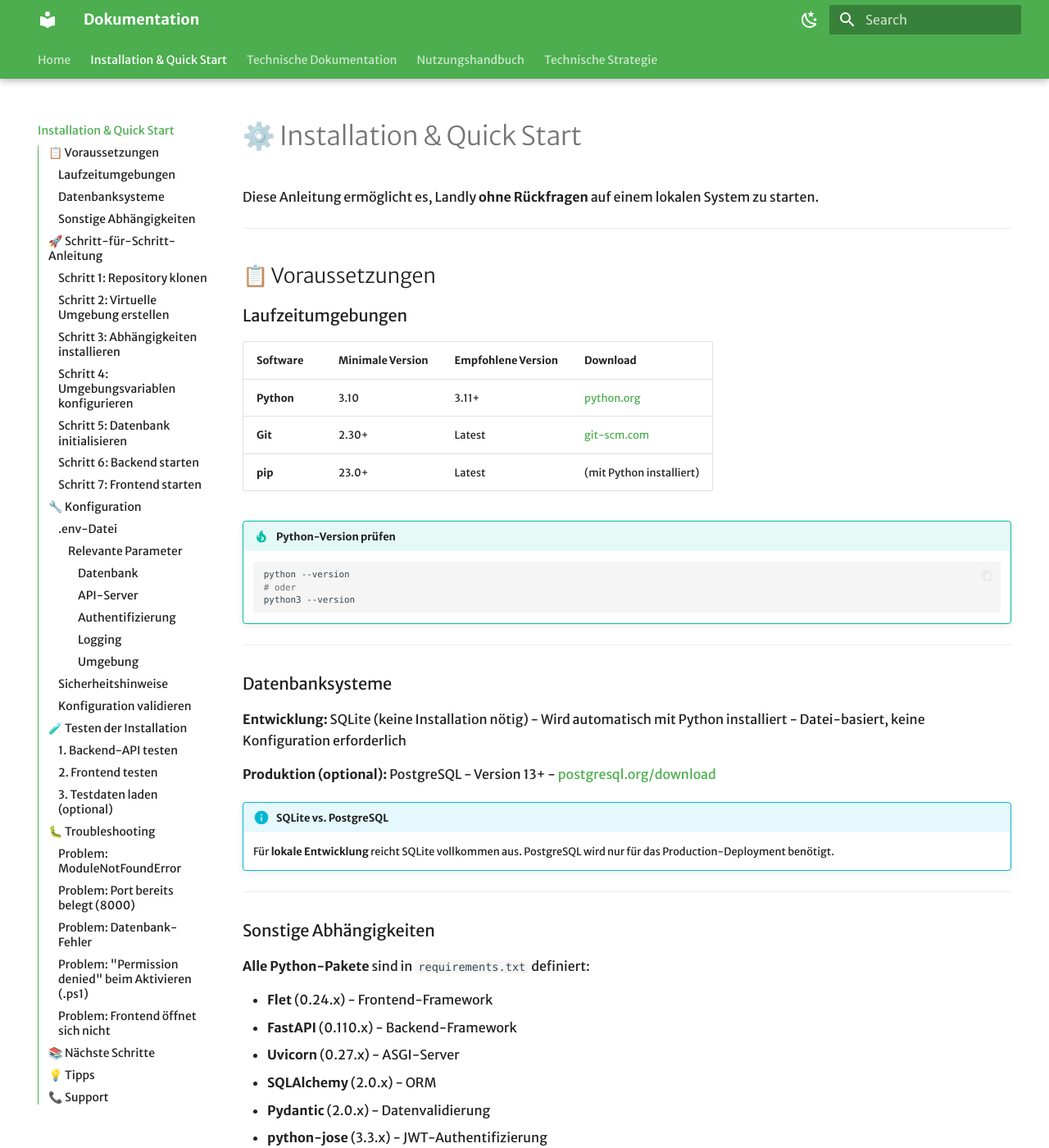
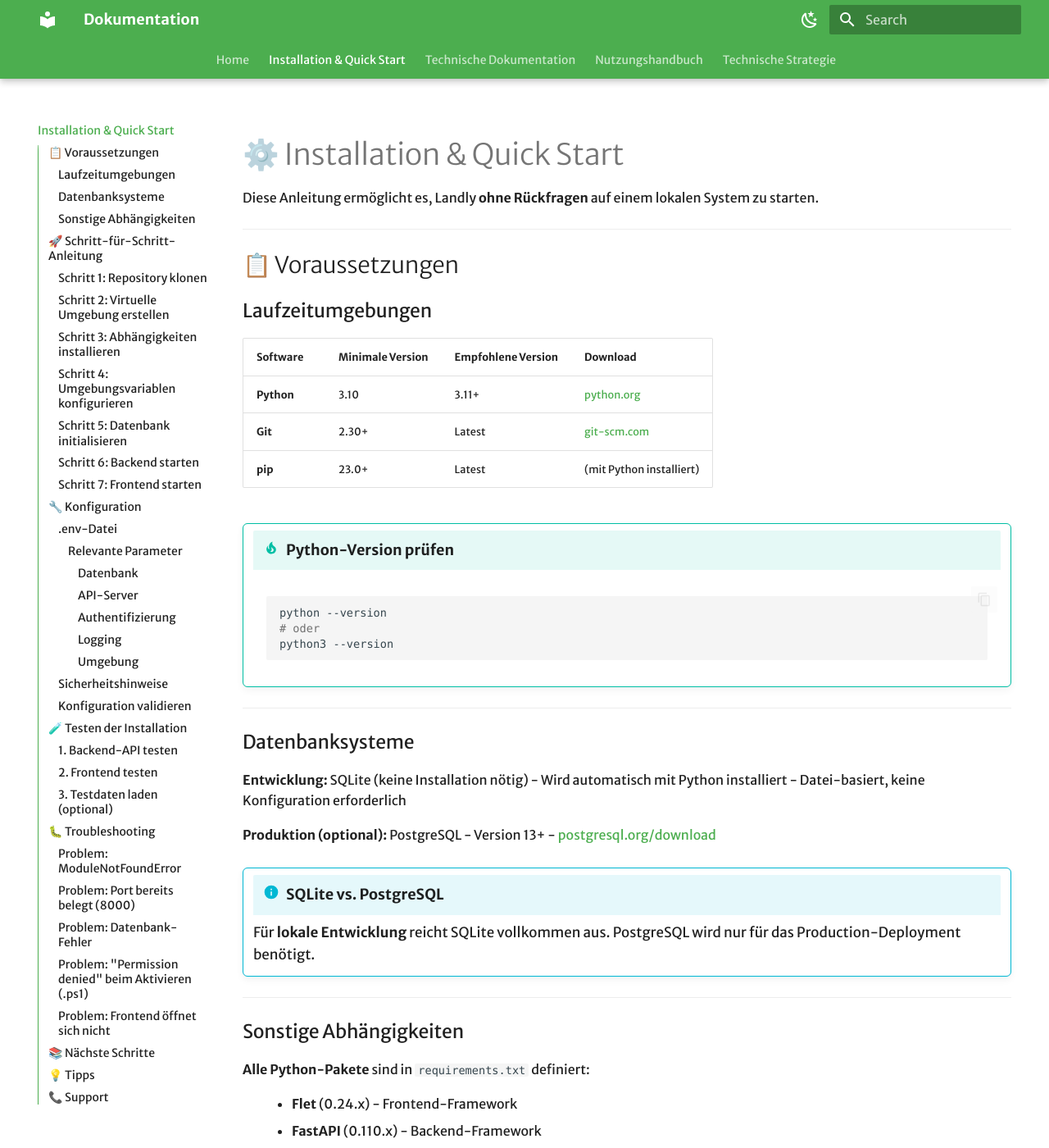
Before and after one commit to Landly-WIV/landly, an MkDocs documentation site: the page built from docs/installation.md, in a window 1280 px wide and 1400 px high. Shown: the whole window at 82% size. Built offline with MkDocs 1.6.1 and Material for MkDocs 9.7.7, drawn with Linux system fonts in a browser that asks for light colours; some web fonts are replaced.

Commit message:
font fix

```diff
--- a/docs/styles/extra.css
+++ b/docs/styles/extra.css
@@ -1,18 +1,101 @@
 /* Custom CSS für Landly Dokumentation */
-
-/* Zusätzliche Anpassungen können hier hinzugefügt werden */
 
 :root {
   --md-primary-fg-color: #4caf50;
   --md-accent-fg-color: #cddc39;
 }
 
+/* Navigation Tabs mittig setzen */
+.md-tabs__list {
+  justify-content: center;
+}
+
+/* Kompaktere Darstellung: Schriftgröße und Abstände reduzieren */
+.md-content {
+  font-size: 0.85rem;
+  line-height: 1.5;
+}
+
+/* Überschriften kompakter */
+.md-content h1 {
+  font-size: 1.8rem;
+  margin-top: 1rem;
+  margin-bottom: 0.8rem;
+}
+
+.md-content h2 {
+  font-size: 1.4rem;
+  margin-top: 1.2rem;
+  margin-bottom: 0.6rem;
+}
+
+.md-content h3 {
+  font-size: 1.15rem;
+  margin-top: 1rem;
+  margin-bottom: 0.5rem;
+}
+
+.md-content h4 {
+  font-size: 1rem;
+  margin-top: 0.8rem;
+  margin-bottom: 0.4rem;
+}
+
+/* Absätze kompakter */
+.md-content p {
+  margin-bottom: 0.7rem;
+}
+
+/* Listen kompakter */
+.md-content ul,
+.md-content ol {
+  margin-bottom: 0.7rem;
+  padding-left: 1.5rem;
+}
+
+.md-content li {
+  margin-bottom: 0.3rem;
+}
+
+/* Tabellen kompakter */
+.md-content table {
+  font-size: 0.8rem;
+  margin-bottom: 1rem;
+}
+
+.md-content th,
+.md-content td {
+  padding: 0.4rem 0.6rem;
+}
+
+/* Code-Blöcke kompakter */
+.md-content pre {
+  margin-bottom: 0.8rem;
+  font-size: 0.8rem;
+}
+
+.md-content code {
+  font-size: 0.85em;
+}
+
+/* Admonition Boxen kompakter */
+.md-content .admonition {
+  border-radius: 6px;
+  margin-bottom: 0.8rem;
+  font-size: 0.85rem;
+}
+
+.md-content .admonition-title {
+  padding: 0.5rem 0.8rem;
+  font-size: 0.9rem;
+}
+
+.md-content .admonition p {
+  margin: 0.4rem 0;
+}
+
 /* Verbesserte Code-Block Darstellung */
 .highlight pre {
   border-radius: 8px;
+  padding: 0.8rem;
 }
-
-/* Admonition Boxen leicht anpassen */
-.admonition {
-  border-radius: 6px;
-}
```
